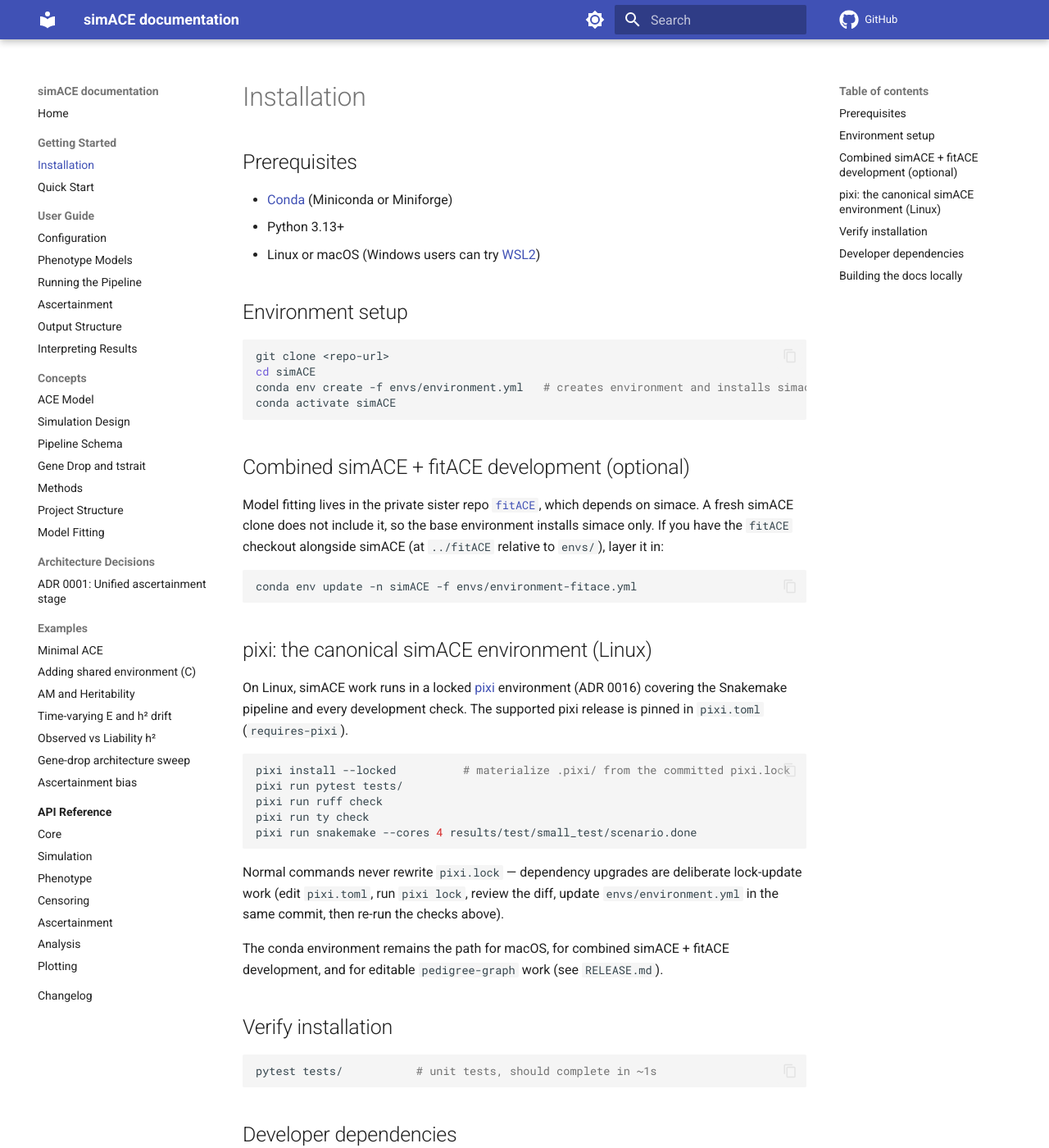
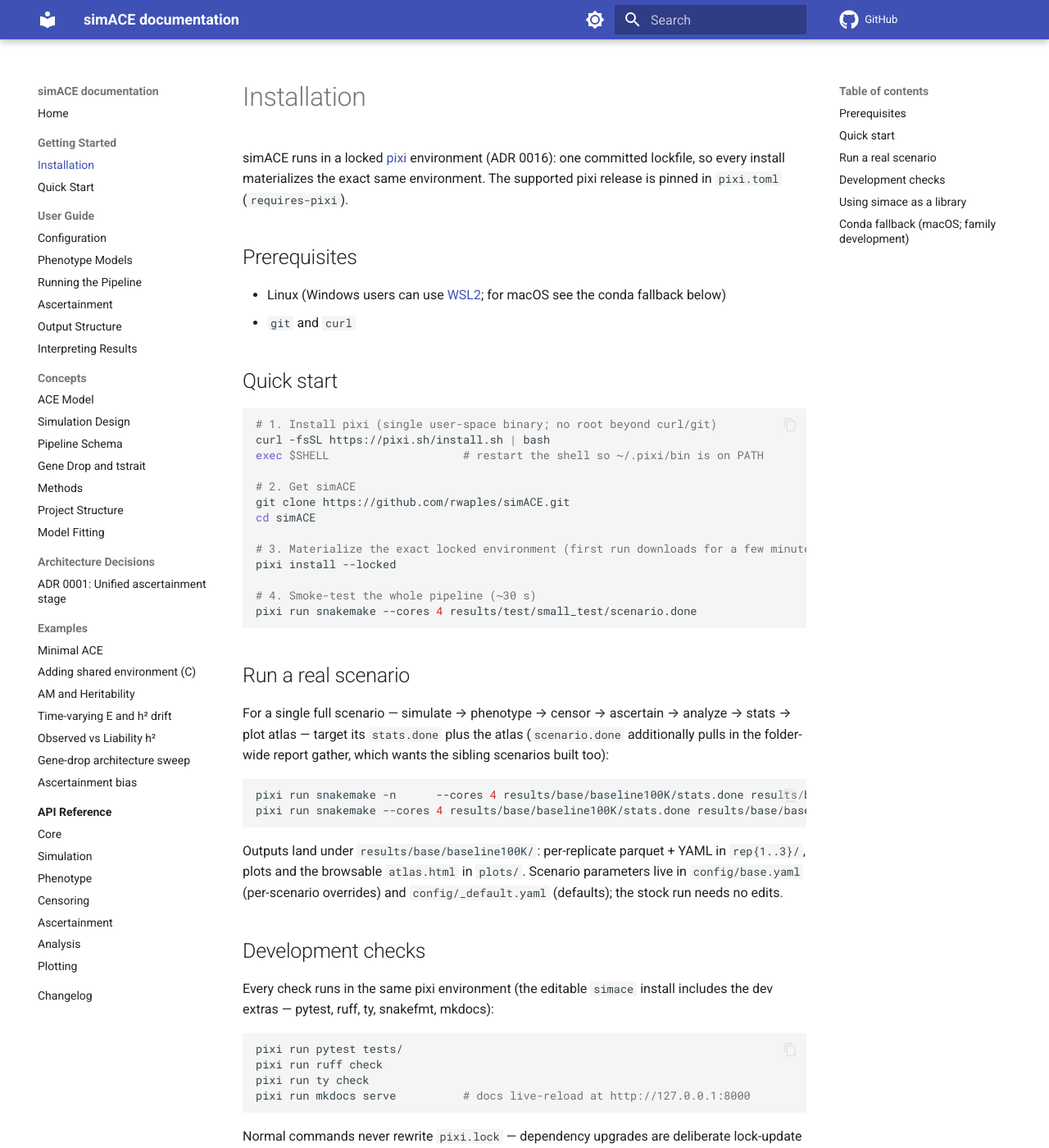
Before and after one commit to rwaples/simACE, an MkDocs documentation site: the page built from docs/getting-started/installation.md, in a window 1280 px wide and 1400 px high. Shown: the whole window at 82% size. Built offline with MkDocs 1.6.1 and Material for MkDocs 9.7.7, drawn with Linux system fonts in a browser that asks for light colours; comment, search, counter and statistics services are not loaded; some of the changed text lies outside the part shown.

Commit message:
Make pixi the front door of the installation docs
The README and installation page led with conda and mentioned pixi as
a secondary section, without ever showing how to install pixi itself.
Flipped: the primary path is now the full fresh-machine sequence
(pixi bootstrap one-liner, clone, pixi install --locked, smoke test),
plus a real-scenario run targeting stats.done + the atlas (with the
scenario.done folder-gather caveat), an explicit plain-pip note for
library consumers, and conda demoted to the macOS / family-development
fallback. Troubleshooting and Snakemake examples now use pixi run, and
the atlas description catches up with HTML-primary rendering (ADR
0010).

````diff
--- a/docs/getting-started/installation.md
+++ b/docs/getting-started/installation.md
@@ -1,73 +1,90 @@
 # Installation
+
+simACE runs in a locked [pixi](https://pixi.sh) environment (ADR 0016): one
+committed lockfile, so every install materializes the exact same environment.
+The supported pixi release is pinned in `pixi.toml` (`requires-pixi`).
 
 ## Prerequisites
 
-- [Conda](https://docs.conda.io/projects/conda/en/latest/user-guide/install/) (Miniconda or Miniforge)
-- Python 3.13+
-- Linux or macOS (Windows users can try [WSL2](https://learn.microsoft.com/en-us/windows/wsl/install))
+- Linux (Windows users can use
+  [WSL2](https://learn.microsoft.com/en-us/windows/wsl/install); for macOS see
+  the conda fallback below)
+- `git` and `curl`
 
-## Environment setup
+## Quick start
 
 ```bash
-git clone <repo-url>
+# 1. Install pixi (single user-space binary; no root beyond curl/git)
+curl -fsSL https://pixi.sh/install.sh | bash
+exec $SHELL                    # restart the shell so ~/.pixi/bin is on PATH
+
+# 2. Get simACE
+git clone https://github.com/rwaples/simACE.git
 cd simACE
-conda env create -f envs/environment.yml   # creates environment and installs simace
-conda activate simACE
+
+# 3. Materialize the exact locked environment (first run downloads for a few minutes)
+pixi install --locked
+
+# 4. Smoke-test the whole pipeline (~30 s)
+pixi run snakemake --cores 4 results/test/small_test/scenario.done
 ```
 
-## Combined simACE + fitACE development (optional)
+## Run a real scenario
 
-Model fitting lives in the private sister repo
-[`fitACE`](https://github.com/rwaples/fitACE), which depends on simace. A
-fresh simACE clone does not include it, so the base environment installs
-simace only. If you have the `fitACE` checkout alongside simACE (at
-`../fitACE` relative to `envs/`), layer it in:
+For a single full scenario — simulate → phenotype → censor → ascertain →
+analyze → stats → plot atlas — target its `stats.done` plus the atlas
+(`scenario.done` additionally pulls in the folder-wide report gather, which
+wants the sibling scenarios built too):
 
 ```bash
-conda env update -n simACE -f envs/environment-fitace.yml
+pixi run snakemake -n      --cores 4 results/base/baseline100K/stats.done results/base/baseline100K/plots/atlas.html
+pixi run snakemake --cores 4 results/base/baseline100K/stats.done results/base/baseline100K/plots/atlas.html
 ```
 
-## pixi: the canonical simACE environment (Linux)
+Outputs land under `results/base/baseline100K/`: per-replicate parquet + YAML
+in `rep{1..3}/`, plots and the browsable `atlas.html` in `plots/`. Scenario
+parameters live in `config/base.yaml` (per-scenario overrides) and
+`config/_default.yaml` (defaults); the stock run needs no edits.
 
-On Linux, simACE work runs in a locked [pixi](https://pixi.sh) environment
-(ADR 0016) covering the Snakemake pipeline and every development check. The
-supported pixi release is pinned in `pixi.toml` (`requires-pixi`).
+## Development checks
+
+Every check runs in the same pixi environment (the editable `simace` install
+includes the dev extras — pytest, ruff, ty, snakefmt, mkdocs):
 
 ```bash
-pixi install --locked          # materialize .pixi/ from the committed pixi.lock
 pixi run pytest tests/
 pixi run ruff check
 pixi run ty check
-pixi run snakemake --cores 4 results/test/small_test/scenario.done
+pixi run mkdocs serve          # docs live-reload at http://127.0.0.1:8000
 ```
 
 Normal commands never rewrite `pixi.lock` — dependency upgrades are deliberate
 lock-update work (edit `pixi.toml`, run `pixi lock`, review the diff, update
 `envs/environment.yml` in the same commit, then re-run the checks above).
 
-The conda environment remains the path for macOS, for combined simACE + fitACE
-development, and for editable `pedigree-graph` work (see `RELEASE.md`).
+## Using simace as a library
 
-## Verify installation
+You do not need pixi (or conda) to *consume* simace from your own
+environment — a plain pip install resolves every dependency from PyPI:
 
 ```bash
-pytest tests/           # unit tests, should complete in ~1s
+pip install "simace @ git+https://github.com/rwaples/simACE"
+# or, from a clone: pip install -e .          (add ".[dev]" for the dev tools)
 ```
 
-## Developer dependencies
+## Conda fallback (macOS; family development)
 
-The conda environment installs the developer dependencies from
-`pyproject.toml`. For an existing environment, install them manually with:
+The pixi lock currently covers `linux-64` only. On macOS, use the conda
+environment instead:
 
 ```bash
-pip install -e ".[dev]"
+conda env create -f envs/environment.yml   # creates environment and installs simace
+conda activate simACE
 ```
 
-This adds: mkdocs, mkdocs-material, mkdocstrings, ruff, pytest, snakemake, and snakefmt.
-
-## Building the docs locally
-
-```bash
-mkdocs serve       # live-reload at http://127.0.0.1:8000
-mkdocs build       # static site in site/
-```
+Model fitting lives in the private [`fitACE`](https://github.com/rwaples/fitACE)
+monorepo (ADR 0017), which depends on simace and is developed as a nested
+checkout at `./fitACE/` — a fresh simACE clone does not include it. Combined
+simACE + fitACE development uses the conda environment above as the family
+base (see `RELEASE.md`); fitACE also carries its own committed pixi
+environment at `fitACE/pixi.toml`.
````
Also changed, not shown: README.md (+23 -20 lines).
